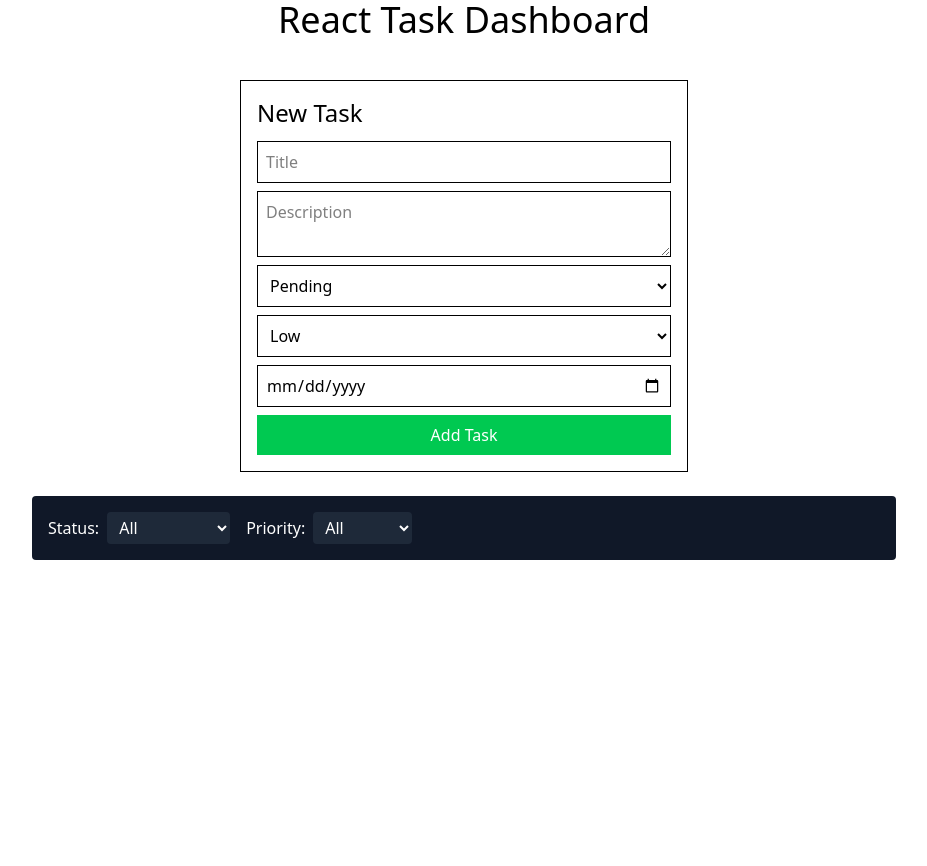
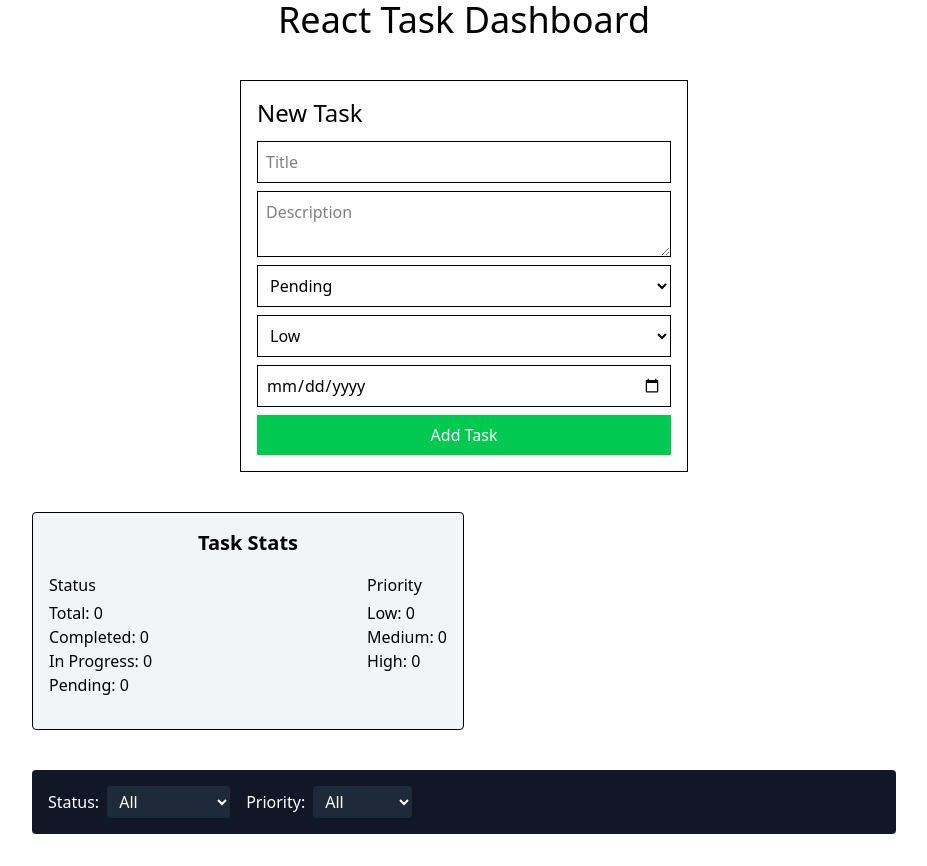
Before and after one commit to KaeTheDev/React-Dashboard-Application, a React (Vite) app: page / in a window 1280 px wide. Shown: the whole page, without its empty margins (176-1103 px from the left). Before the commit the page ends 800 px from the top, so only its background shows below. Built offline with nearby package versions, Linux system fonts and the light colour scheme.

Commit message:
Added task stats

```diff
--- a/src/App.tsx
+++ b/src/App.tsx
@@ -1,149 +1,9 @@
-// import { useEffect, useState } from "react";
-// import { TaskForm } from "./components/TaskForm/TaskForm";
-// import { TaskList } from "./components/TaskList/TaskList";
-// import { Dashboard } from "./components/Dashboard/Dashboard";
-// import type { Task, TaskFormData, TaskStatus } from "./types";
-// import { v4 as uuid } from "uuid";
-// import { loadTasksFromLocalStorage } from "./utils/taskUtils";
-// import { deleteTaskFromLocalStorage } from "./utils/taskUtils";
-// import { TaskFilter } from "./components/TaskFilter/TaskFilter";
-
-// function App() {
-//   const [tasks, setTasks] = useState<Task[]>([]);
-//   const [filters, setFilters] = useState<{
-//     status?: TaskStatus;
-//     priority?: "low" | "medium" | "high";
-//   }>({});
-
-//   // Load saved tasks when the page loads
-//   useEffect(() => {
-//     const saved = loadTasksFromLocalStorage();
-//     setTasks(saved);
-//   }, []);
-
-//   const handleTaskSubmit = (task: TaskFormData) => {
-//     // Convert TaskFormData -> Task (with ID)
-//     const newTask: Task = {
-//       ...task,
-//       id: uuid(),
-//     };
-
-//     // Add new task into React state
-//     setTasks((prev) => {
-//       const updatedTasks = [...prev, newTask];
-
-//       localStorage.setItem("tasks", JSON.stringify(updatedTasks));
-
-//       return updatedTasks;
-//     });
-//   };
-
-//   const handleStatusChange = (taskId: string, newStatus: TaskStatus) => {
-//     setTasks((prev) =>
-//       prev.map((t) => (t.id === taskId ? { ...t, status: newStatus } : t))
-//     );
-//   };
-
-//   const handleDelete = (taskId: string) => {
-//     // Delete from localStorage first and get updated tasks
-//     const updatedTasks = deleteTaskFromLocalStorage(taskId);
-
-//     // Update React state
-//     setTasks(updatedTasks);
-//   };
-
-//   // Filter Task before passing to TaskList
-//   const filteredTasks = tasks.filter((task) => {
-//     let matches = true;
-
-//     if (filters.status) {
-//       matches = matches && task.status === filters.status;
-//     }
-//     if (filters.priority) {
-//       matches = matches && task.priority === filters.priority;
-//     }
-
-//     return matches;
-//   });
-
-//   return (
-//     <>
-//       <h1 className="flex justify-center text-4xl mb-3">React Task Dashboard</h1>
-//       <Dashboard>
-//         <div className="md:w-1/2">
-//           <TaskForm onSubmit={handleTaskSubmit} />
-//         </div>
-
-//         <div className="md:w-1/2 flex flex-col gap-4">
-//           <TaskFilter
-//             onFilterChange={(newFilters) =>
-//               setFilters((prev) => ({ ...prev, ...newFilters }))
-//             }
-//           />
-//           <TaskList
-//             tasks={filteredTasks}
-//             onStatusChange={handleStatusChange}
-//             onDelete={handleDelete}
-//           />
-//         </div>
-//       </Dashboard>
-//     </>
-//   );
-// }
-
-// export default App;
-
-// import { useState, useEffect } from "react";
-// import { TaskForm } from "./components/TaskForm/TaskForm";
-// import { TaskList } from "./components/TaskList/TaskList";
-// import type { Task, TaskStatus } from "./types";
-// import { loadTasksFromLocalStorage, deleteTaskFromLocalStorage} from "./utils/taskUtils";
-
-// function App() {
-//   const [tasks, setTasks] = useState<Task[]>([]);
-//   const [editingTask, setEditingTask] = useState<Task | null>(null);
-
-//   useEffect(() => {
-//     setTasks(loadTasksFromLocalStorage());
-//   }, []);
-
-//   const handleSubmit = (task: Task) => {
-//     if (editingTask) {
-//       // Update task
-//       setTasks(prev => prev.map(t => t.id === task.id ? task : t));
-//       setEditingTask(null);
-//     } else {
-//       // Add task
-//       setTasks(prev => [...prev, task]);
-//     }
-//   };
-
-//   const handleStatusChange = (taskId: string, status: TaskStatus) => {
-//     setTasks(prev => prev.map(t => t.id === taskId ? { ...t, status } : t));
-//   };
-
-//   const handleDelete = (taskId: string) => {
-//     const updated = deleteTaskFromLocalStorage(taskId);
-//     setTasks(updated);
-//   };
-
-//   const handleEdit = (task: Task) => setEditingTask(task);
-
-//   return (
-//     <div className="flex flex-col items-center">
-//       <TaskForm onSubmit={handleSubmit} initialData={editingTask || undefined} />
-//       <TaskList tasks={tasks} onStatusChange={handleStatusChange} onDelete={handleDelete} onEdit={handleEdit} />
-//     </div>
-//   );
-// }
-
-// export default App;
-
 import { useState, useEffect } from "react";
 import { TaskForm } from "./components/TaskForm/TaskForm";
 import { TaskList } from "./components/TaskList/TaskList";
 import { Dashboard } from "./components/Dashboard/Dashboard";
 import { TaskFilter } from "./components/TaskFilter/TaskFilter";
+import { TaskStats } from "./components/TaskStats/TaskStats";
 import type { Task, TaskStatus } from "./types";
 import { loadTasksFromLocalStorage, deleteTaskFromLocalStorage } from "./utils/taskUtils";
 
@@ -189,12 +49,17 @@ function App() {
     <>
       <h1 className="flex justify-center text-4xl mb-6">React Task Dashboard</h1>
       <Dashboard>
-        {/* Form Column */}
+        {/* Task Form */}
         <div className="w-full max-w-4xl mx-auto">
           <TaskForm onSubmit={handleSubmit} initialData={editingTask || undefined} />
         </div>
 
-        {/* List Column */}
+        {/* Task Stats */}
+      <div className="md:w-1/2 w-full">
+      <TaskStats tasks={tasks} />
+      </div>
+
+        {/* Task List */}
         <div className="w-full max-w-4xl mx-auto flex flex-col gap-4">
           <TaskFilter
             onFilterChange={(newFilters) =>
--- /dev/null
+++ b/src/components/TaskStats/TaskStats.tsx
@@ -0,0 +1,46 @@
+import React from "react";
+import type { Task, TaskStatus, TaskPriority, TaskStatsProps } from "../../types";
+
+export const TaskStats: React.FC<TaskStatsProps> = ({ tasks }) => {
+    const total = tasks.length;
+
+    const statusCount = {
+      completed: 0,
+      "in-progress": 0,
+      pending: 0,
+    } as Record<TaskStatus, number>;
+
+    const priorityCount = {
+      low: 0,
+      medium: 0,
+      high: 0,
+    } as Record<TaskPriority, number>;
+
+    tasks.forEach(task => {
+      statusCount[task.status]++;
+      priorityCount[task.priority]++;
+    });
+
+    return (
+        <div className="border p-4 rounded bg-gray-100 my-4 w-full max-w-md mx-auto">
+          <h2 className="text-xl font-semibold mb-4 text-center">Task Stats</h2>
+
+          <div className="flex justify-between mb-4">
+            <div>
+              <h3 className="font-medium mb-1">Status</h3>
+              <p>Total: {total}</p>
+              <p>Completed: {statusCount.completed}</p>
+              <p>In Progress: {statusCount["in-progress"]}</p>
+              <p>Pending: {statusCount.pending}</p>
+            </div>
+
+            <div>
+              <h3 className="font-medium mb-1">Priority</h3>
+              <p>Low: {priorityCount.low}</p>
+              <p>Medium: {priorityCount.medium}</p>
+              <p>High: {priorityCount.high}</p>
+            </div>
+          </div>
+        </div>
+      );
+    };
--- a/src/types/index.ts
+++ b/src/types/index.ts
@@ -47,3 +47,7 @@ export interface TaskFilterProps {
         priority?: 'low' | 'medium' | 'high';
     }) => void;
 }
+
+export interface TaskStatsProps {
+    tasks: Task[];
+}
```
